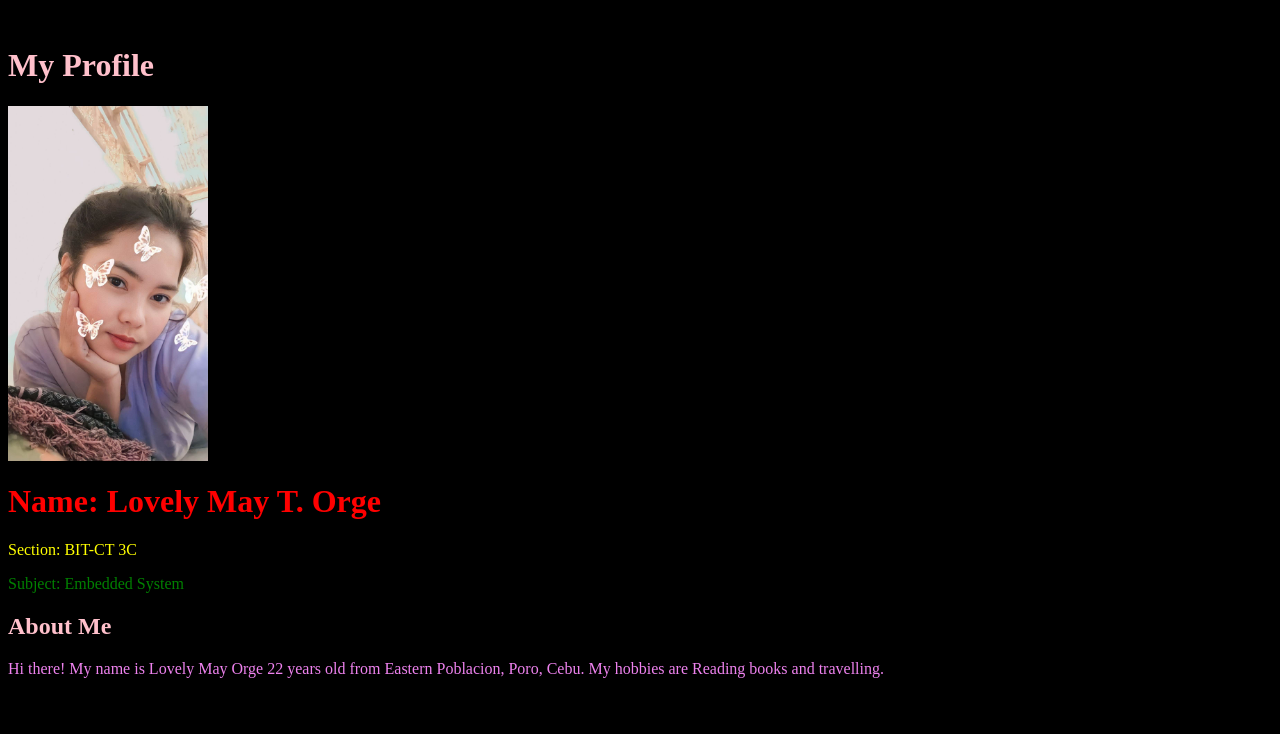
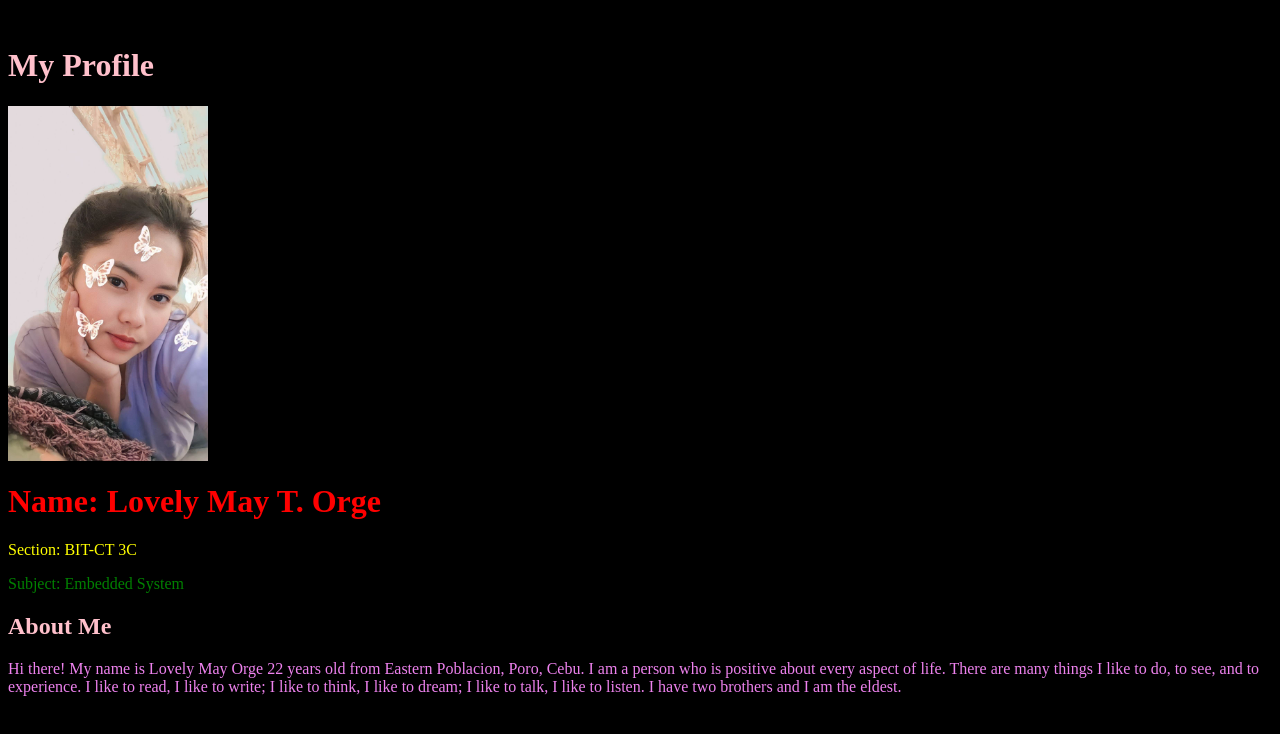
Before and after one commit to Lovely-May/MyPortfolio, a plain HTML site: page html/index.html in a window 1280 px wide. Drawn offline with Linux system fonts and the light colour scheme.

Commit message:
Add files via upload

```diff
--- a/html/index.html
+++ b/html/index.html
@@ -23,7 +23,8 @@
 <p style="color: Green">Subject: Embedded System</p>
 
     <h2 style="color: pink">About Me</h2>
-    <p style="color: violet">Hi there! My name is Lovely May Orge 22 years old from Eastern Poblacion, Poro, Cebu. My hobbies are Reading books and travelling.</p>
+    <p style="color: violet">Hi there! My name is Lovely May Orge 22 years old from Eastern Poblacion, Poro, Cebu.
+I am a person who is positive about every aspect of life. There are many things I like to do, to see, and to experience. I like to read, I like to write; I like to think, I like to dream; I like to talk, I like to listen.  I have two brothers and I am the eldest.</p>
     </ul>
   </body>
 </html>
```
